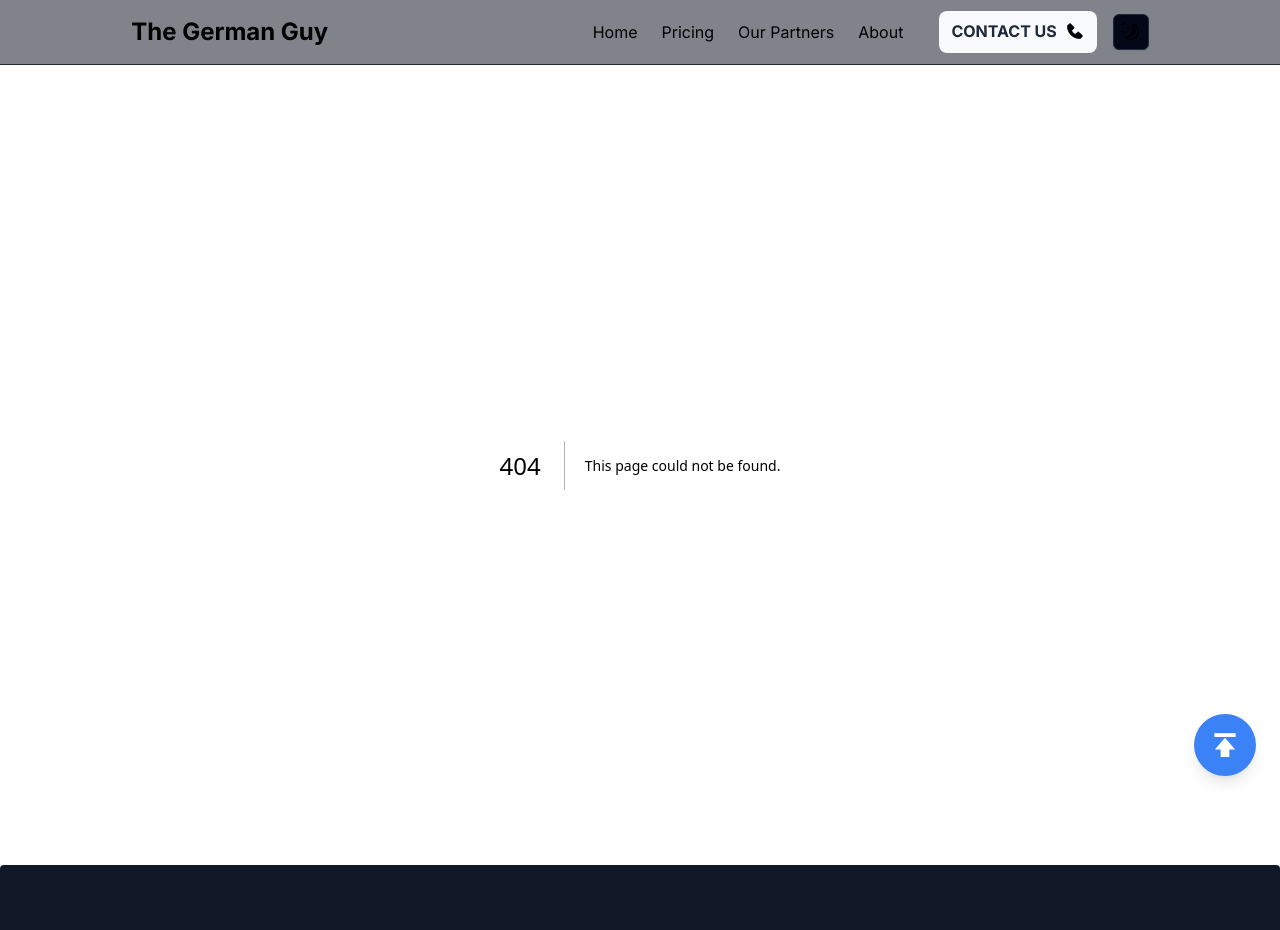
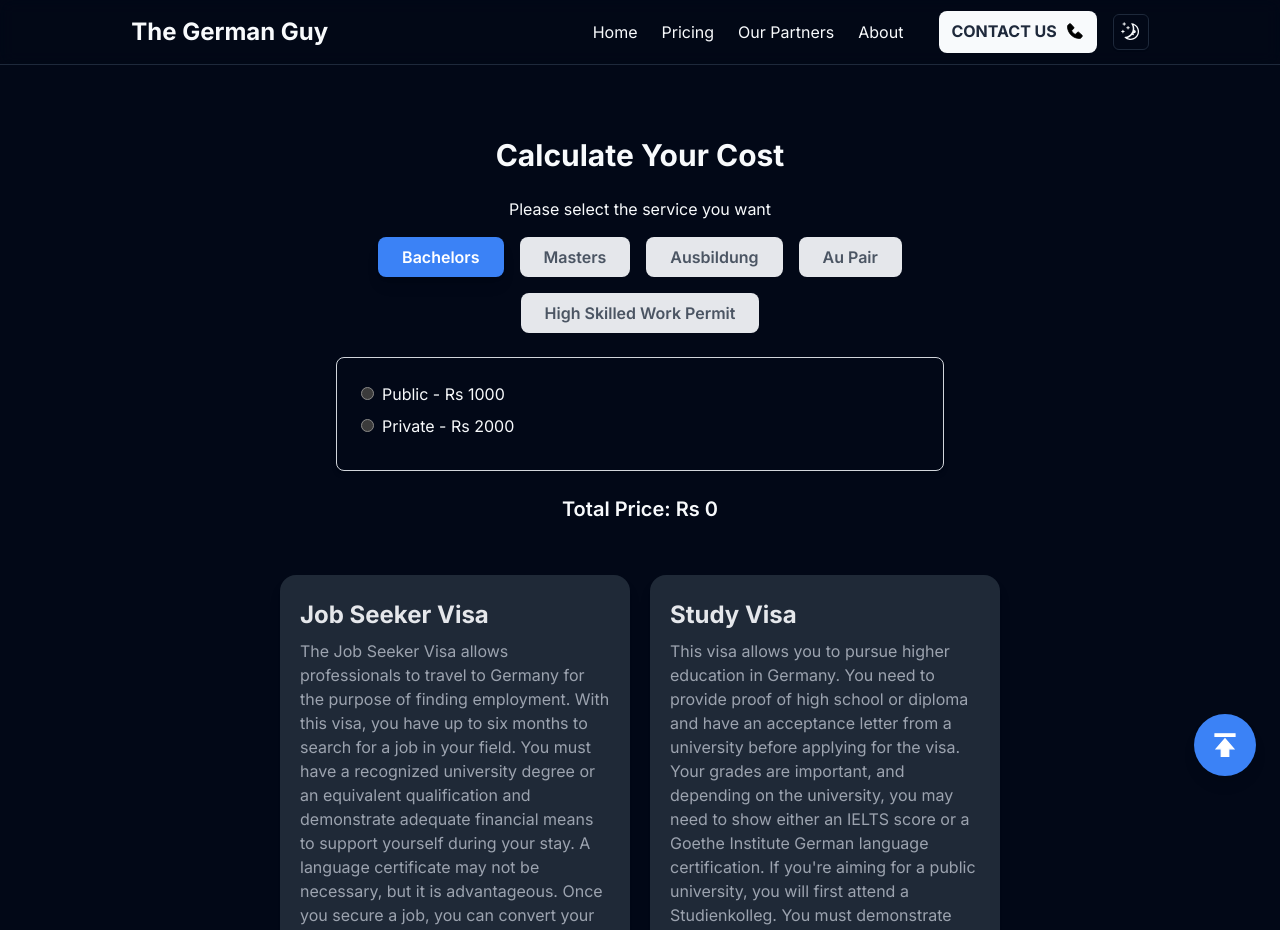
Before and after one commit to janak1998/the-german-guy, a Next.js app: page /pricing in a window 1280 px wide. Before the commit this address had no page. Shown: the top 930 px of the page. Built offline with nearby package versions, Linux system fonts and the light colour scheme.

Commit message:
pricing initial page

```diff
--- /dev/null
+++ b/app/pricing/page.js
@@ -0,0 +1,70 @@
+import CalculatePrice from "@/components/CalculatePrice";
+import RingBtn from "@/components/RingBtn";
+
+const Page = () => {
+  const services = [
+    {
+      title: "Job Seeker Visa",
+      description:
+        "The Job Seeker Visa allows professionals to travel to Germany for the purpose of finding employment. With this visa, you have up to six months to search for a job in your field. You must have a recognized university degree or an equivalent qualification and demonstrate adequate financial means to support yourself during your stay. A language certificate may not be necessary, but it is advantageous. Once you secure a job, you can convert your visa into a residence permit for employment.",
+      image: "",
+    },
+    {
+      title: "Study Visa",
+      description:
+        "This visa allows you to pursue higher education in Germany. You need to provide proof of high school or diploma and have an acceptance letter from a university before applying for the visa. Your grades are important, and depending on the university, you may need to show either an IELTS score or a Goethe Institute German language certification. If you're aiming for a public university, you will first attend a Studienkolleg. You must demonstrate financial means to support yourself during your stay, which can be shown through sponsorship, family income, or a scholarship.",
+    },
+
+    {
+      title: "Ausbildung",
+      description:
+        "Similar to a study visa, this visa allows you to complete an Ausbildung (vocational training) in Germany. You will be studying and working at the same place, gaining practical experience alongside theoretical knowledge. You need to provide proof of language proficiency, either through IELTS or a German language certification like Goethe. Your workplace will pay you during the course of your contract.",
+    },
+    {
+      title: "Au Pair",
+      description:
+        "This visa allows you to come to Germany as an Au-Pair. You will assist a family mainly with taking care of their children. You will receive a visa for one year, which can later be extended or switched to another permit. Depending on the family, you might need a language certificate. No financial documents are required; however, there are age restrictions. You will live with your host family and receive additional funds to cover personal expenses.",
+    },
+    {
+      title: "High Skilled Work Permit",
+      description:
+        "This visa allows professionals to come to Germany for employment purposes. You need to have a signed work contract with a German company, and the contract should require your presence in Germany. Depending on the company, you may or may not need a language certification. You must provide proof of your qualifications, and no separate financial means are required as long as your gross salary meets the specified minimum.",
+    },
+  ];
+
+  return (
+    <main className="container mx-auto px-4 py-10">
+      <CalculatePrice />
+      <div className="flex flex-wrap mx-3 gap-5 justify-center mt-5">
+        {services.map((service, index) => (
+          <div
+            key={index}
+            className="bg-white dark:bg-gray-800 shadow-lg rounded-2xl p-6 mb-6 w-full max-w-[350px] px-5"
+          >
+            <h2 className="text-2xl font-bold text-gray-800 dark:text-gray-200 mb-2">
+              {service.title}
+            </h2>
+            <p className="text-gray-600 dark:text-gray-400">
+              {service.description}
+            </p>
+          </div>
+        ))}
+      </div>
+      <div className="flex justify-center flex-col items-center gap-5 mt-5">
+        <h3 className="text-lg text-gray-800 dark:text-gray-200">
+          What Visa You Are Most Likely To Get?
+        </h3>
+        <p className="px-20 text-center text-gray-600 dark:text-gray-400">
+          What visa suits your profile best? More importantly, what are your
+          chances of obtaining each visa type? Let’s talk and get to know your
+          background better. Your grades, academic history, work experience, and
+          age all play a crucial role in selecting the right visa. Let us guide
+          you through the process.
+        </p>
+
+        <RingBtn />
+      </div>
+    </main>
+  );
+};
+export default Page;
--- /dev/null
+++ b/components/CalculatePrice.js
@@ -0,0 +1,110 @@
+"use client";
+// pages/calculate.js
+import { useState } from "react";
+
+const CalculatePrice = () => {
+  const [activeTab, setActiveTab] = useState("bachelors");
+  const [subOption, setSubOption] = useState("");
+
+  const services = {
+    bachelors: {
+      name: "Bachelors",
+      subOptions: {
+        public: 1000,
+        private: 2000,
+      },
+    },
+    masters: {
+      name: "Masters",
+      subOptions: {
+        public: 1000,
+        private: 2000,
+      },
+    },
+    ausbildung: {
+      name: "Ausbildung",
+      subOptions: {
+        option1: 1200,
+        option2: 1300,
+      },
+    },
+    aupair: {
+      name: "Au Pair",
+      subOptions: {
+        option1: 800,
+        option2: 900,
+      },
+    },
+    highSkilledWork: {
+      name: "High Skilled Work Permit",
+      subOptions: {
+        option1: 2500,
+        option2: 2700,
+      },
+    },
+  };
+
+  const getPrice = () => {
+    if (activeTab && subOption) {
+      return services[activeTab].subOptions[subOption] || 0;
+    }
+    return 0;
+  };
+
+  return (
+    <div className="max-w-2xl mx-auto p-8">
+      <h1 className="text-3xl font-bold mb-6 text-center">
+        Calculate Your Cost
+      </h1>
+
+      {/* Tabs for Service Selection */}
+      <div className="flex flex-wrap justify-center gap-4 mb-6">
+        <span className="flex w-full justify-center">
+          Please select the service you want
+        </span>
+        {Object.keys(services).map((key) => (
+          <button
+            key={key}
+            className={`px-6 py-2 rounded-lg font-semibold transition duration-300 ease-in-out ${
+              activeTab === key
+                ? "bg-blue-500 text-white shadow-lg"
+                : "bg-gray-200 text-gray-600 hover:bg-gray-300"
+            }`}
+            onClick={() => {
+              setActiveTab(key);
+              setSubOption(""); // Reset sub option when changing tab
+            }}
+          >
+            {services[key].name}
+          </button>
+        ))}
+      </div>
+
+      {/* Sub-options for each service */}
+      <div className="border border-gray-300 rounded-lg p-6 shadow-md">
+        {Object.keys(services[activeTab].subOptions).map((optionKey) => (
+          <label className="block mb-2" key={optionKey}>
+            <input
+              type="radio"
+              name="subOption"
+              value={optionKey}
+              checked={subOption === optionKey}
+              onChange={(e) => setSubOption(e.target.value)}
+              className="mr-2"
+            />
+            {`${optionKey.charAt(0).toUpperCase() + optionKey.slice(1)} - Rs ${
+              services[activeTab].subOptions[optionKey]
+            }`}
+          </label>
+        ))}
+      </div>
+
+      {/* Display the calculated price */}
+      <div className="text-xl font-semibold mt-6 text-center">
+        Total Price: Rs {getPrice()}
+      </div>
+    </div>
+  );
+};
+
+export default CalculatePrice;
--- a/components/RingBtn.js
+++ b/components/RingBtn.js
@@ -1,3 +1,4 @@
+"use client";
 import Link from "next/link";
 import React from "react";
 
```
